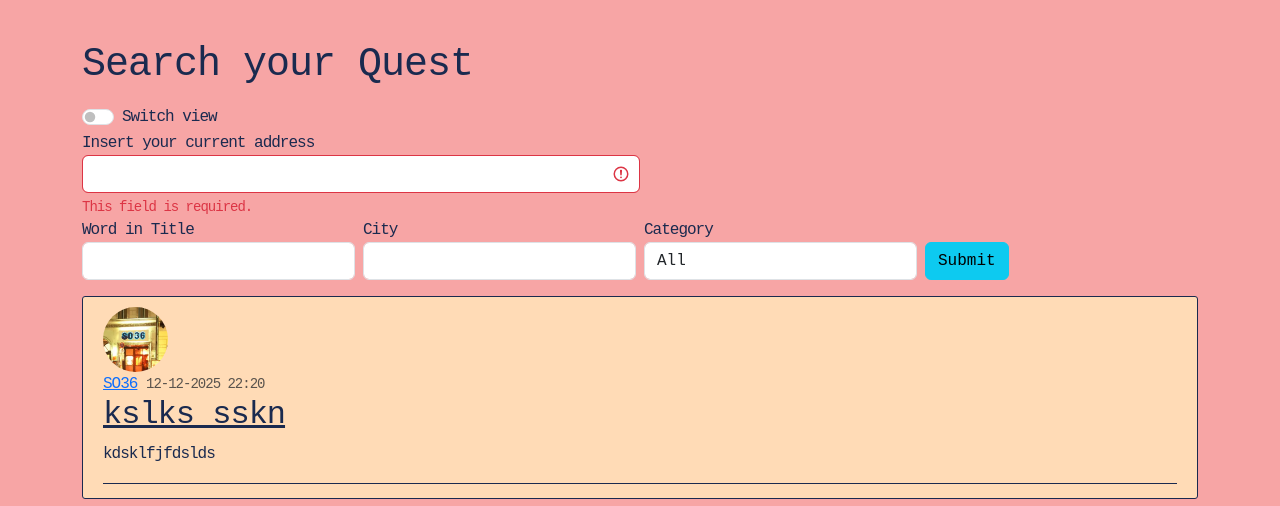
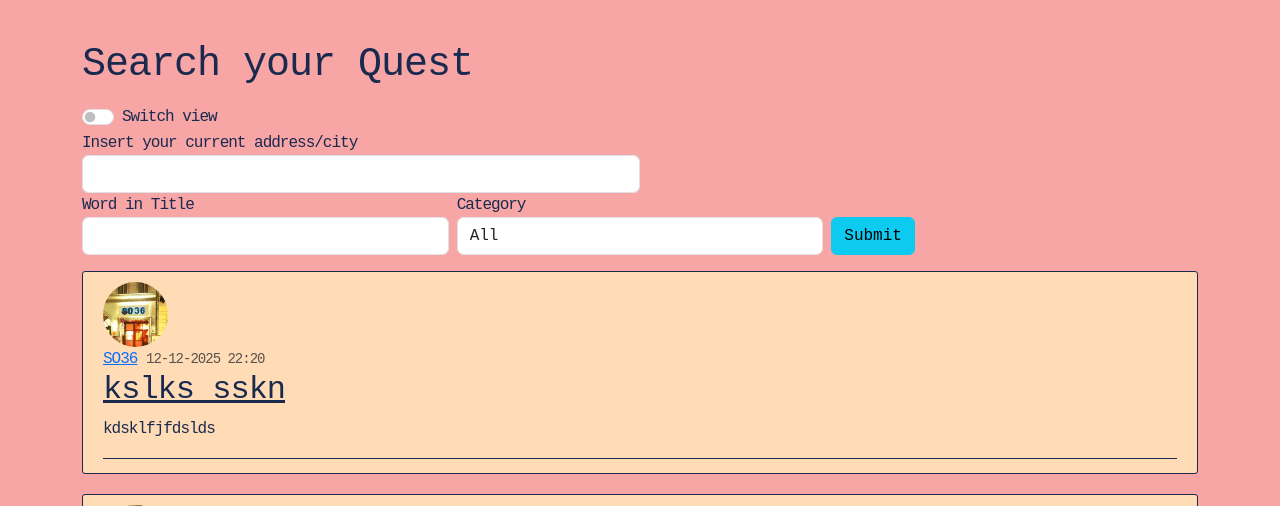
Before and after one commit to wawayaga/event-finder, a Flask app: page / in a window 1280 px wide. Shown: the part 135-641 px from the top of the page. Run offline with Flask 3, Linux system fonts and the light colour scheme; some libraries are stand-ins or nearby versions.

Commit message:
Adds current city to query, and deletes city field

```diff
--- a/event_finder/forms.py
+++ b/event_finder/forms.py
@@ -6,6 +6,7 @@ from wtforms.validators import DataRequired, Length, Email, EqualTo, ValidationE
 from flask_wtf.file import FileField, FileAllowed
 from event_finder.models import User #only user is imported for validation purposes
 from event_finder.utils import get_coordinates
+from geopy.exc import GeocoderServiceError, GeocoderTimedOut, GeocoderQueryError
 
 
 class RegistrationForm(FlaskForm):
@@ -77,9 +78,8 @@ class PostForm(FlaskForm):
     submit = SubmitField('Post')
 
 class PostFilterForm(FlaskForm):
-    current_address = StringField('Insert your current address', validators=[DataRequired()])
+    current_address = StringField('Insert your current address/city', validators=[Optional()])
     title_word = StringField('Word in Title')
-    city = StringField('City')
     category = SelectField(choices=[(0, 'All'),
         (7, 'Arts and crafts'),
         (2, 'Boardgames'),
@@ -97,10 +97,13 @@ class PostFilterForm(FlaskForm):
 
 
     def validate_current_address(self, field):
+
         if not field.data or not field.data.strip():
-            raise ValidationError('Please enter an address')
-
-        coords = get_coordinates(field.data)
+            return
+        try:
+            coords = get_coordinates(field.data)
+        except (GeocoderServiceError, GeocoderTimedOut, GeocoderQueryError):
+            raise ValidationError("Geocoding service error. Please try again later.")
 
         if coords is None:
             raise ValidationError('Address could not be found')
--- a/event_finder/routes.py
+++ b/event_finder/routes.py
@@ -17,21 +17,19 @@ def home():
     query = Post.query
     cc = None
 #Query only future in the next 3 weeks
+    if form:
+        if form.title_word.data:
+            query = query.filter(Post.title.ilike(f"%{form.title_word.data}%"))
+        if form.category.data:
+            query = query.filter_by(category_id=form.category.data)
     if form.validate():  #validate is for GET method. Validate_on_submit is only for POST
-        current_coordinates = get_coordinates(form.current_address.data)
+        current_coordinates = getattr(form, 'current_coordinates', None)
         if current_coordinates:
             cc = {
                     "lat" : current_coordinates[0],
                     "lon" : current_coordinates[1]
                 }
-    if form:
-        if form.title_word.data:
-            query = query.filter(Post.title.ilike(f"%{form.title_word.data}%"))
-        if form.city.data:
-            query = query.filter(Post.address.ilike(f"%{form.city.data}%"))
-        if form.category.data:
-            query = query.filter_by(category_id=form.category.data)
-
+            query = query.filter(Post.address.ilike(f"%{current_coordinates[2]}%"))
 
     if view == "map":
 
--- a/event_finder/templates/home.html
+++ b/event_finder/templates/home.html
@@ -26,15 +26,11 @@
         <!-- hidden form field that preserves the current value of view when the form is submitted-->
          <input type="hidden" name="view" value="{{ view }}">
          <div class="row g-2 form-group">
-            <div class="col-md-3 ">
+            <div class="col-md-4 ">
                 {{ form.title_word.label(class="form-control-label") }}
                 {{ form.title_word(class="form-control") }}
             </div>
-            <div class="col-md-3 ">
-                {{ form.city.label(class="form-control-label") }}
-                {{ form.city(class="form-control") }}
-            </div>
-            <div class="col-md-3 ">
+            <div class="col-md-4 ">
                 {{ form.category.label(class="form-control-label") }}
                 {{ form.category(class="form-control") }}
             </div>
--- a/event_finder/utils.py
+++ b/event_finder/utils.py
@@ -7,4 +7,4 @@ def get_coordinates(address):
     if location == None:
         return None
     else:
-        return [location.raw['lat'], location.raw['lon']]
+        return [location.raw['lat'], location.raw['lon'], location.raw['address']['city']]
```
